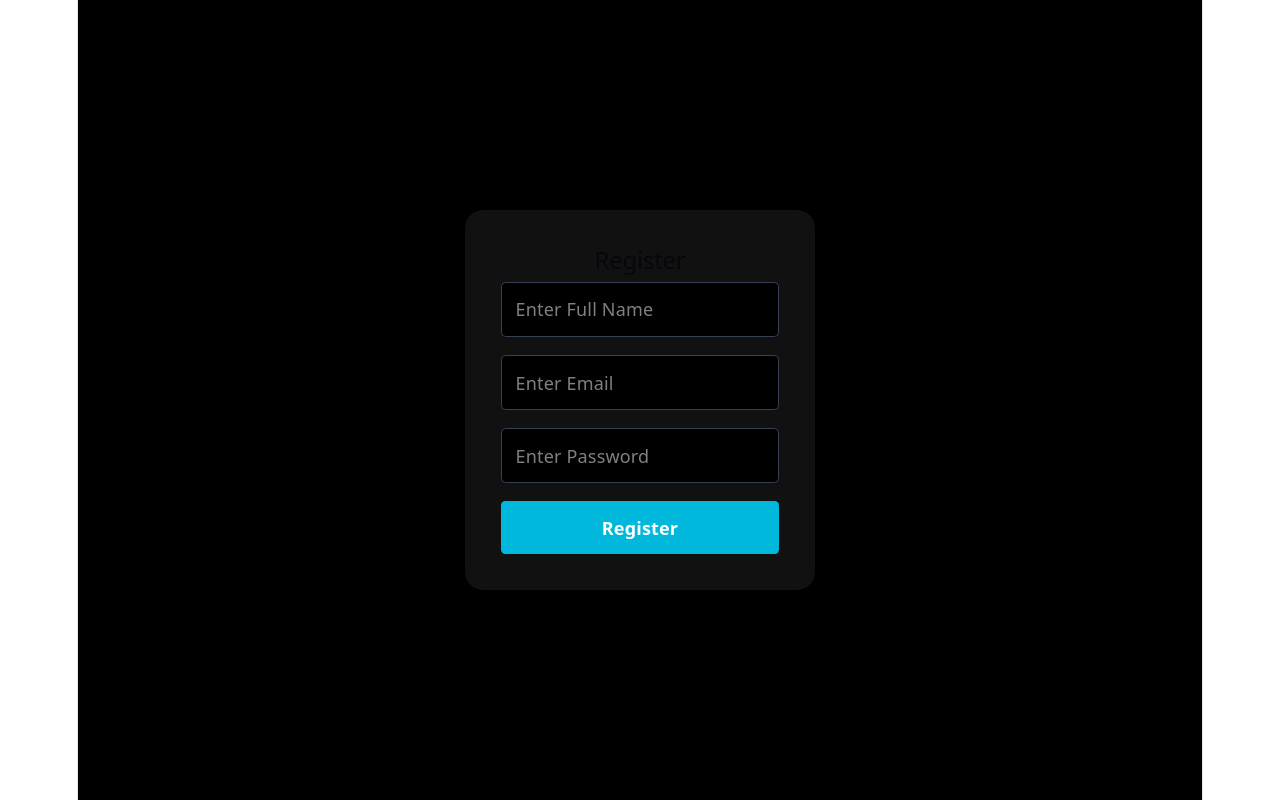
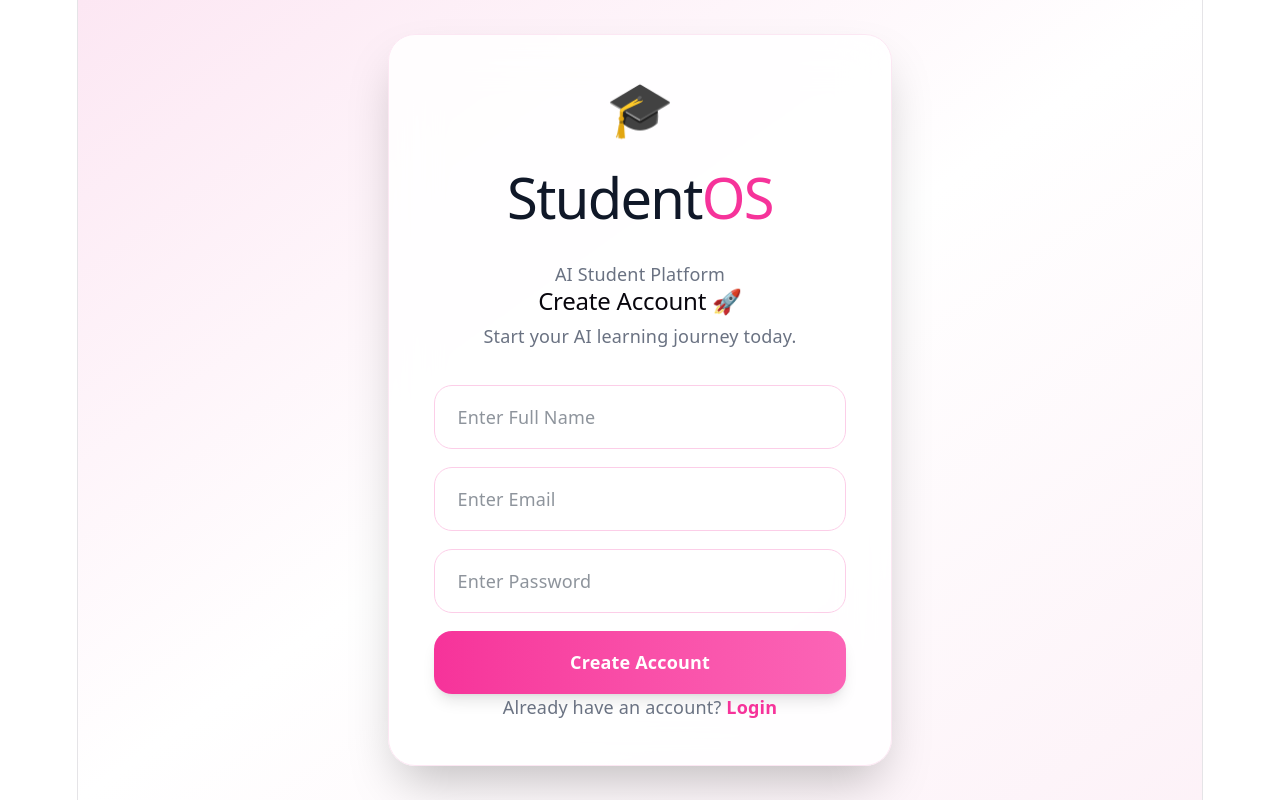
Before and after one commit to harshpandey9198/studentos-ai-platform, a React app in the folder frontend/: page /register in a window 1280 px wide. Built offline with nearby package versions, Linux system fonts and the light colour scheme; the HTML template or start-up script is replaced by a standard one.

Commit message:
Updated register page UI

```diff
--- a/frontend/src/pages/Register.jsx
+++ b/frontend/src/pages/Register.jsx
@@ -1,12 +1,18 @@
 import React, { useState } from "react";
+import { useNavigate, Link } from "react-router-dom";
 
 function Register() {
+  const navigate = useNavigate();
+
   const [fullName, setFullName] = useState("");
   const [email, setEmail] = useState("");
   const [password, setPassword] = useState("");
+  const [loading, setLoading] = useState(false);
 
   const handleRegister = async (e) => {
     e.preventDefault();
+
+    setLoading(true);
 
     try {
       const response = await fetch(
@@ -27,26 +33,45 @@ function Register() {
       const data = await response.text();
 
       alert(data);
+
+      if (data.includes("Registration successful")) {
+        navigate("/");
+      }
     } catch (error) {
-      console.error("Error:", error);
+      console.error("Register Error:", error);
       alert("Server error");
+    } finally {
+      setLoading(false);
     }
   };
 
   return (
-    <div className="min-h-screen flex items-center justify-center bg-black text-white">
-      <form
-        onSubmit={handleRegister}
-        className="bg-[#111] p-8 rounded-2xl w-[350px]"
-      >
-        <h2 className="text-3xl font-bold mb-6 text-center text-cyan-400">
-          Register
+    <div className="min-h-screen flex items-center justify-center bg-gradient-to-br from-pink-100 via-white to-pink-50 px-4">
+      <div className="w-full max-w-md bg-white/85 backdrop-blur-xl rounded-3xl shadow-2xl p-10 border border-pink-100">
+        <div className="text-center">
+          <div className="text-5xl mb-3">🎓</div>
+
+          <h1 className="text-4xl font-extrabold">
+            <span className="text-gray-900">Student</span>
+            <span className="text-pink-500">OS</span>
+          </h1>
+
+          <p className="text-gray-500 mt-2">AI Student Platform</p>
+        </div>
+
+        <h2 className="text-2xl font-bold text-center mt-8 text-gray-900">
+          Create Account 🚀
         </h2>
 
+        <p className="text-center text-gray-500 mt-2">
+          Start your AI learning journey today.
+        </p>
+
+        <form onSubmit={handleRegister} className="mt-8">
           <input
             type="text"
             placeholder="Enter Full Name"
-          className="w-full p-3 mb-4 rounded bg-black border border-gray-700"
+            className="w-full border border-pink-200 rounded-2xl px-5 py-4 outline-none focus:border-pink-500 mb-4 text-gray-800"
             value={fullName}
             onChange={(e) => setFullName(e.target.value)}
             required
@@ -55,7 +80,7 @@ function Register() {
           <input
             type="email"
             placeholder="Enter Email"
-          className="w-full p-3 mb-4 rounded bg-black border border-gray-700"
+            className="w-full border border-pink-200 rounded-2xl px-5 py-4 outline-none focus:border-pink-500 mb-4 text-gray-800"
             value={email}
             onChange={(e) => setEmail(e.target.value)}
             required
@@ -64,7 +89,7 @@ function Register() {
           <input
             type="password"
             placeholder="Enter Password"
-          className="w-full p-3 mb-4 rounded bg-black border border-gray-700"
+            className="w-full border border-pink-200 rounded-2xl px-5 py-4 outline-none focus:border-pink-500 mb-4 text-gray-800"
             value={password}
             onChange={(e) => setPassword(e.target.value)}
             required
@@ -72,11 +97,20 @@ function Register() {
 
           <button
             type="submit"
-          className="w-full bg-cyan-500 hover:bg-cyan-600 p-3 rounded font-semibold"
+            disabled={loading}
+            className="w-full bg-gradient-to-r from-pink-500 to-pink-400 text-white py-4 rounded-2xl font-bold shadow-lg hover:scale-105 transition disabled:opacity-70"
           >
-          Register
+            {loading ? "Creating account..." : "Create Account"}
           </button>
         </form>
+
+        <p className="text-center text-gray-500 mt-6">
+          Already have an account?{" "}
+          <Link to="/" className="text-pink-500 font-semibold">
+            Login
+          </Link>
+        </p>
+      </div>
     </div>
   );
 }
```
Lines whose indentation alone changed are shown as unchanged.
